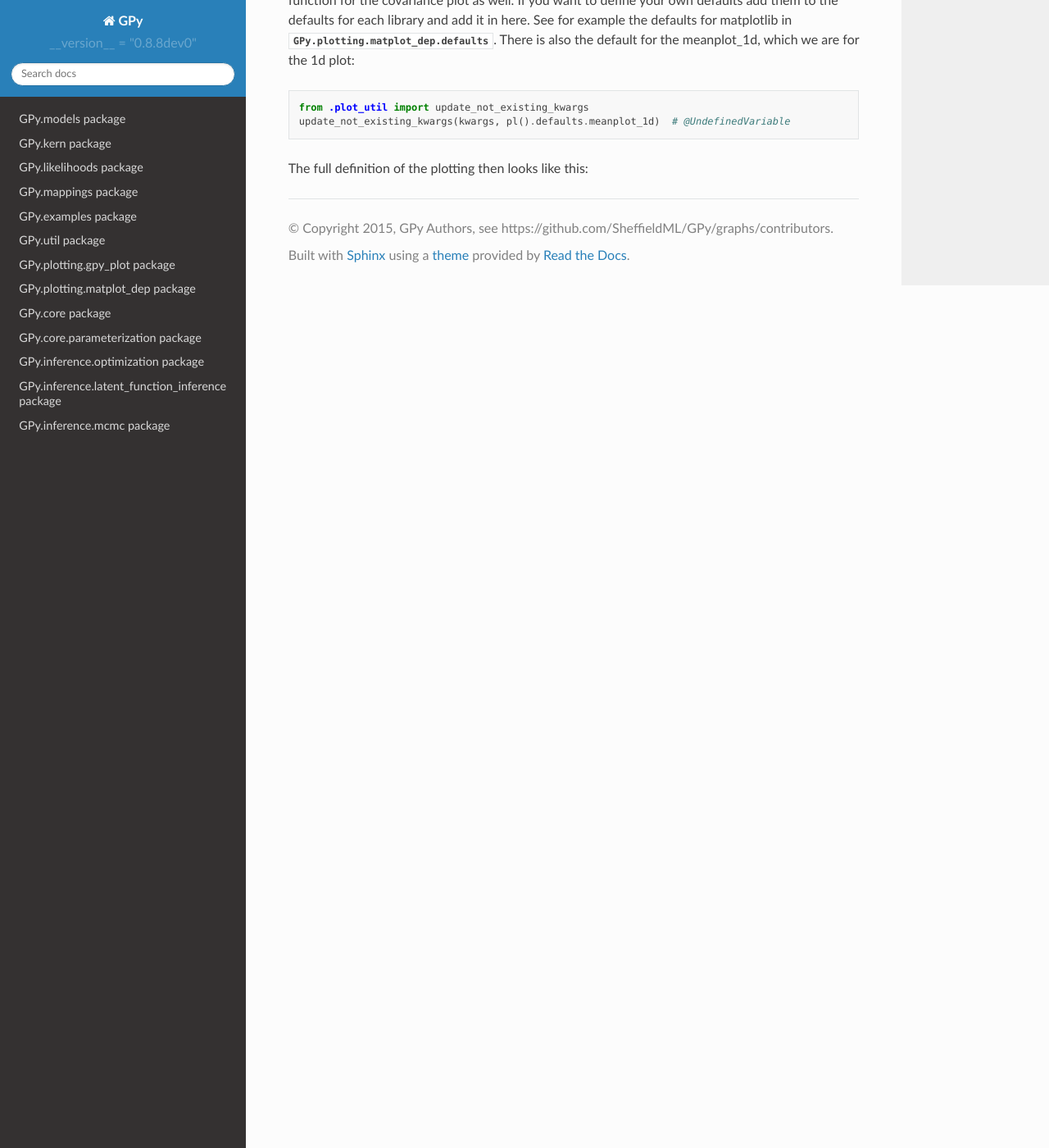
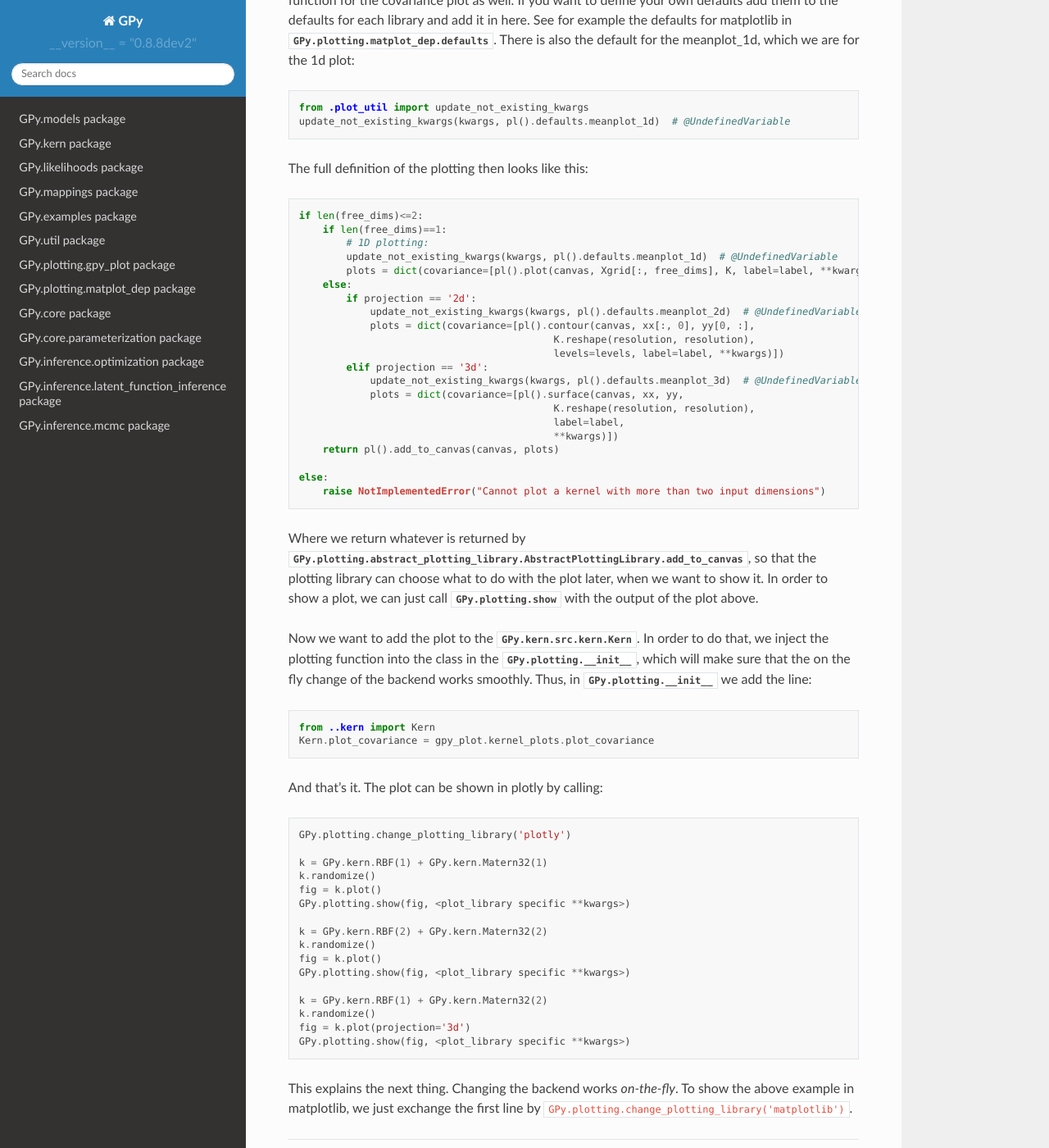
Before and after one commit to SheffieldML/GPy, a Sphinx documentation site: the page built from doc/source/tuto_plotting.rst, in a window 1280 px wide and 1400 px high, scrolled down 1727 px. Shown: the whole window at 82% size. Built offline with Sphinx 7.4.7 and the Read the Docs theme 2.0.0, drawn with Linux system fonts in a browser that asks for light colours.

Commit message:
[doc] updated how to plot in gpy

```diff
--- a/GPy/__version__.py
+++ b/GPy/__version__.py
@@ -1 +1 @@
-__version__ = "0.8.8dev0"
+__version__ = "0.8.8dev2"
--- a/doc/source/tuto_plotting.rst
+++ b/doc/source/tuto_plotting.rst
@@ -88,3 +88,58 @@ meanplot_1d, which we are for the 1d plot::
     update_not_existing_kwargs(kwargs, pl().defaults.meanplot_1d)  # @UndefinedVariable
 
 The full definition of the plotting then looks like this::
+
+    if len(free_dims)<=2:
+        if len(free_dims)==1:
+            # 1D plotting:
+            update_not_existing_kwargs(kwargs, pl().defaults.meanplot_1d)  # @UndefinedVariable
+            plots = dict(covariance=[pl().plot(canvas, Xgrid[:, free_dims], K, label=label, **kwargs)])
+        else:
+            if projection == '2d':
+                update_not_existing_kwargs(kwargs, pl().defaults.meanplot_2d)  # @UndefinedVariable
+                plots = dict(covariance=[pl().contour(canvas, xx[:, 0], yy[0, :],
+                                               K.reshape(resolution, resolution),
+                                               levels=levels, label=label, **kwargs)])
+            elif projection == '3d':
+                update_not_existing_kwargs(kwargs, pl().defaults.meanplot_3d)  # @UndefinedVariable
+                plots = dict(covariance=[pl().surface(canvas, xx, yy,
+                                               K.reshape(resolution, resolution),
+                                               label=label,
+                                               **kwargs)])
+        return pl().add_to_canvas(canvas, plots)
+
+    else:
+        raise NotImplementedError("Cannot plot a kernel with more than two input dimensions")
+
+Where we return whatever is returned by :py:func:`GPy.plotting.abstract_plotting_library.AbstractPlottingLibrary.add_to_canvas`,
+so that the plotting library can choose what to do with the plot later, when we want to show it. In order
+to show a plot, we can just call :py:func:`GPy.plotting.show` with the output of the plot above.
+
+Now we want to add the plot to the :py:class:`GPy.kern.src.kern.Kern`. In order to do that, we inject the plotting function into the
+class in the :py:mod:`GPy.plotting.__init__`, which will make sure that the on the fly change of the backend
+works smoothly. Thus, in :py:mod:`GPy.plotting.__init__` we add the line::
+
+    from ..kern import Kern
+    Kern.plot_covariance = gpy_plot.kernel_plots.plot_covariance
+
+And that's it. The plot can be shown in plotly by calling::
+
+    GPy.plotting.change_plotting_library('plotly')
+
+    k = GPy.kern.RBF(1) + GPy.kern.Matern32(1)
+    k.randomize()
+    fig = k.plot()
+    GPy.plotting.show(fig, <plot_library specific **kwargs>)
+
+    k = GPy.kern.RBF(2) + GPy.kern.Matern32(2)
+    k.randomize()
+    fig = k.plot()
+    GPy.plotting.show(fig, <plot_library specific **kwargs>)
+
+    k = GPy.kern.RBF(1) + GPy.kern.Matern32(2)
+    k.randomize()
+    fig = k.plot(projection='3d')
+    GPy.plotting.show(fig, <plot_library specific **kwargs>)
+
+This explains the next thing. Changing the backend works *on-the-fly*. To show the above example in matplotlib, we just
+exchange the first line by ``GPy.plotting.change_plotting_library('matplotlib')``.
--- a/setup.cfg
+++ b/setup.cfg
@@ -1,5 +1,5 @@
 [bumpversion]
-current_version = 0.8.8dev0
+current_version = 0.8.8dev2
 tag = True
 commit = True
 
```
Also changed, not shown: .travis.yml, 2 other files.
